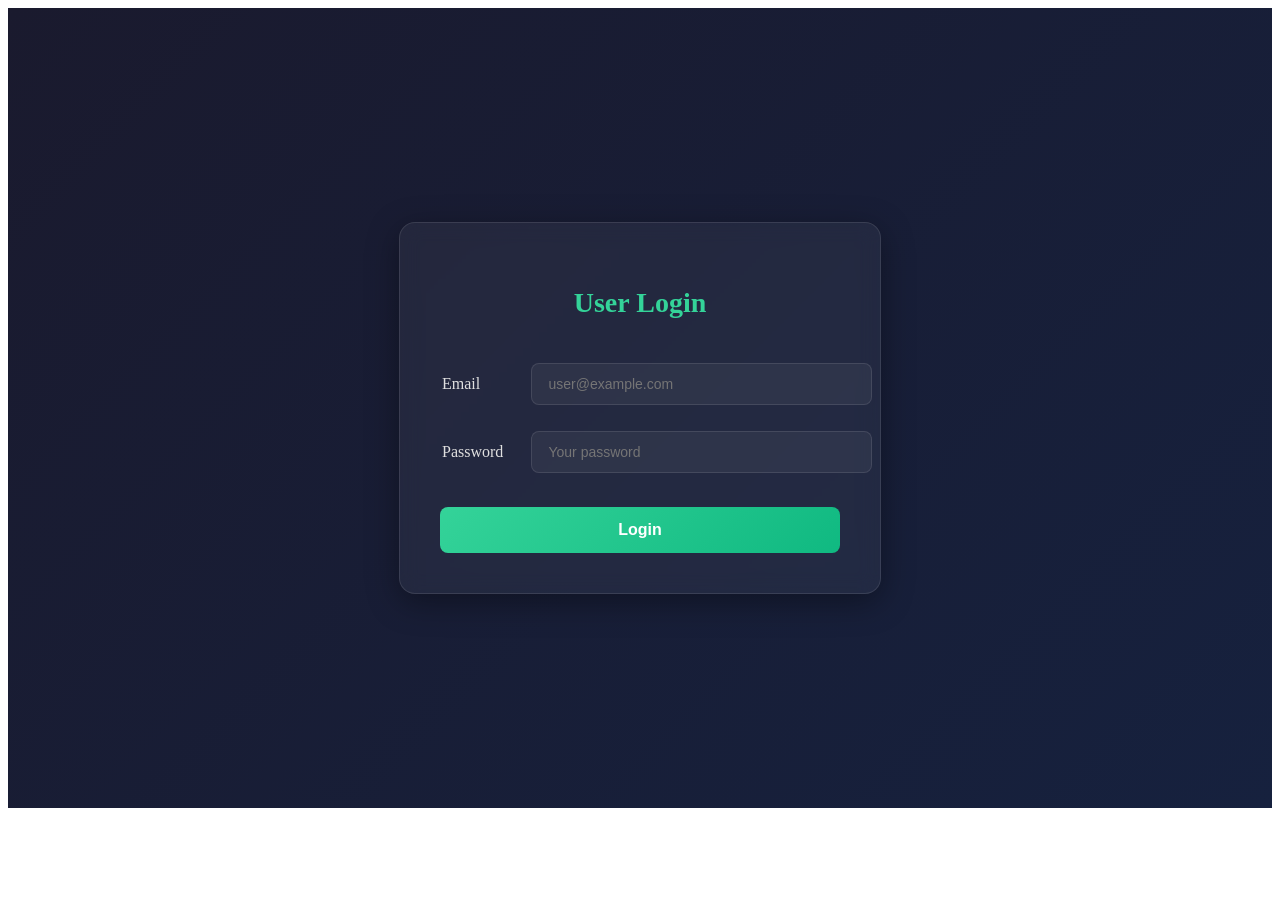
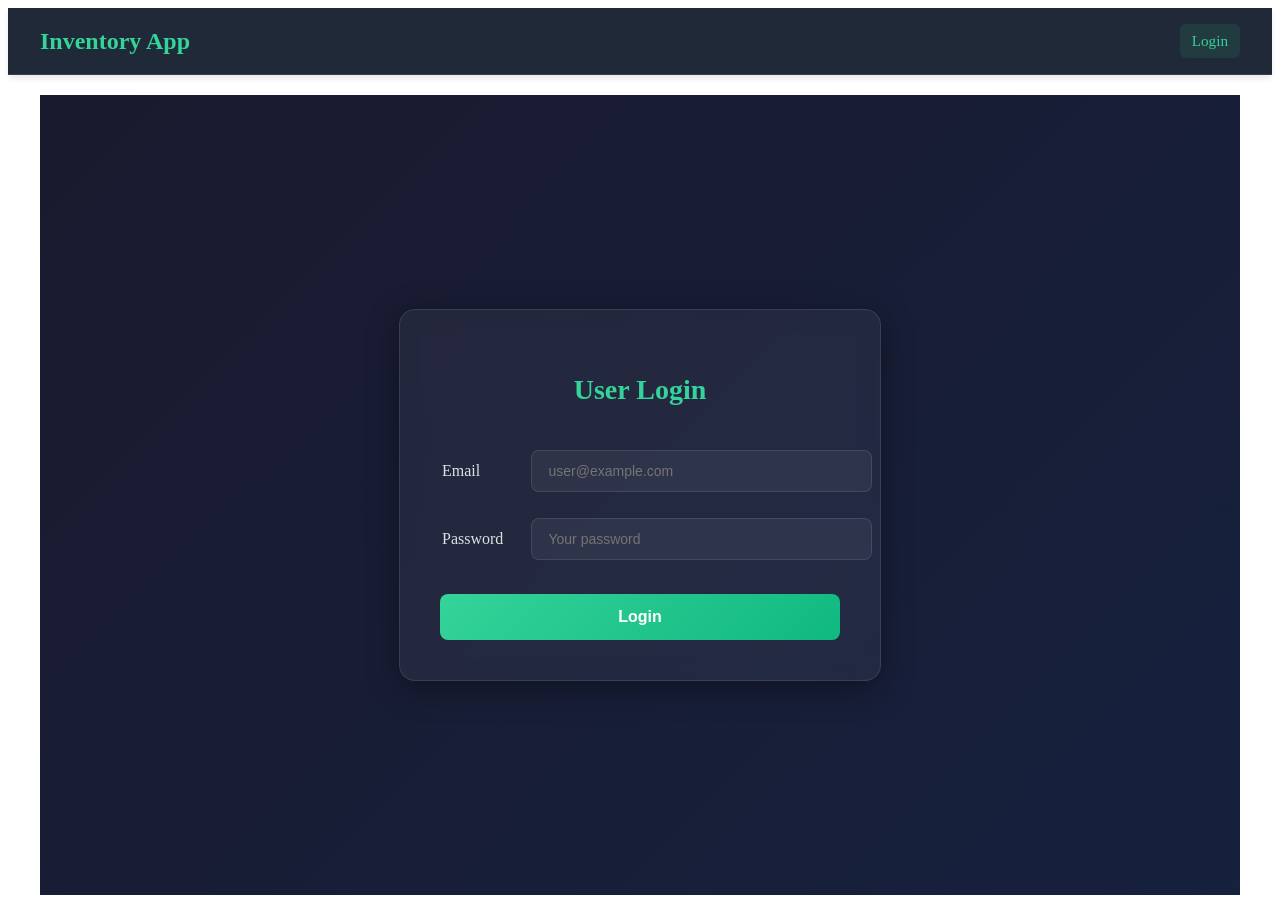
Before and after one commit to Thananontnc/Next-JS-2-React-Frontend, a React (Vite) app: page /login in a window 1280 px wide. Before the commit the page ends 816 px from the top, so only its background shows below. Built offline with nearby package versions, Linux system fonts and the light colour scheme; no server answers.

Commit message:
Implement global navigation bar and connected user flow

```diff
--- a/src/App.jsx
+++ b/src/App.jsx
@@ -1,66 +1,55 @@
-import { Routes, Route, Link } from 'react-router-dom';
+import { Routes, Route, Navigate } from 'react-router-dom';
 import TestApi from './TestApi';
 import ItemManagement from './ItemManagement';
 import UserManagement from './UserManagement';
 import Login from './Login';
 import Logout from './Logout';
 import Profile from './Profile';
+import Navigation from './Navigation';
 import RequireAuth from './middleware/RequireAuth';
-import { useEffect, useState } from 'react';
+import { useUser } from './contexts/UserProvider';
+import './Navigation.css'; // Ensure proper styling is loaded
 
-function Home() {
-  const [message, setMessage] = useState("Loading...");
-
-  useEffect(() => {
-    fetch('http://localhost:3000/api/hello')
-      .then(res => res.json())
-      .then(data => setMessage(data.message))
-      .catch(err => console.error(err));
-  }, []);
-
-  return (
-    <div style={{
-      display: 'flex',
-      flexDirection: 'column',
-      alignItems: 'center',
-      justifyContent: 'center',
-      height: '100vh',
-      background: '#0f172a',
-      color: 'white',
-      fontFamily: 'sans-serif'
-    }}>
-      <h1>Welcome to Inventory App</h1>
-      <p>Backend Message: {message}</p>
-      <nav style={{ marginTop: '20px', display: 'flex', gap: '20px', flexWrap: 'wrap', justifyContent: 'center' }}>
-        <Link to="/items" style={{ color: '#818cf8', textDecoration: 'none', fontWeight: 'bold' }}>Manage Inventory</Link>
-        <Link to="/users" style={{ color: '#34d399', textDecoration: 'none', fontWeight: 'bold' }}>Manage Users</Link>
-        <Link to="/login" style={{ color: '#fbbf24', textDecoration: 'none', fontWeight: 'bold' }}>Login</Link>
-        <Link to="/profile" style={{ color: '#10b981', textDecoration: 'none', fontWeight: 'bold' }}>Profile</Link>
-        <Link to="/test_api" style={{ color: '#94a3b8', textDecoration: 'none' }}>Test API</Link>
-      </nav>
-    </div>
-  );
+function HomeRedirect() {
+  const { user } = useUser();
+  if (user.isLoggedIn) {
+    return <Navigate to="/items" replace />;
+  }
+  return <Navigate to="/login" replace />;
 }
 
 function App() {
   return (
+    <>
+      <Navigation />
+      <div className="main-content" style={{ padding: '20px', maxWidth: '1200px', margin: '0 auto' }}>
         <Routes>
-      <Route path="/" element={<Home />} />
+          <Route path="/" element={<HomeRedirect />} />
           <Route path="/test_api" element={<TestApi />} />
-      <Route path="/items" element={<ItemManagement />} />
-      <Route path="/users" element={<UserManagement />} />
-      <Route path="/login" element={<Login />} />
-      <Route path="/logout" element={
+
+          <Route path="/items" element={
             <RequireAuth>
-          <Logout />
+              <ItemManagement />
             </RequireAuth>
           } />
+
+          <Route path="/users" element={
+            <RequireAuth>
+              <UserManagement />
+            </RequireAuth>
+          } />
+
           <Route path="/profile" element={
             <RequireAuth>
               <Profile />
             </RequireAuth>
           } />
+
+          <Route path="/login" element={<Login />} />
+          <Route path="/logout" element={<Logout />} />
         </Routes>
+      </div>
+    </>
   );
 }
 
--- /dev/null
+++ b/src/Navigation.css
@@ -0,0 +1,58 @@
+.navbar {
+    display: flex;
+    justify-content: space-between;
+    align-items: center;
+    padding: 1rem 2rem;
+    background-color: #1f2937;
+    /* Dark gray/blue */
+    border-bottom: 1px solid rgba(255, 255, 255, 0.1);
+    box-shadow: 0 4px 6px -1px rgba(0, 0, 0, 0.1);
+}
+
+.nav-brand a {
+    font-size: 1.5rem;
+    font-weight: bold;
+    color: #34d399;
+    /* Green accent */
+    text-decoration: none;
+    transition: color 0.3s;
+}
+
+.nav-brand a:hover {
+    color: #10b981;
+}
+
+.nav-links {
+    display: flex;
+    gap: 1.5rem;
+    align-items: center;
+}
+
+.nav-links a {
+    color: #9ca3af;
+    text-decoration: none;
+    font-weight: 500;
+    font-size: 0.95rem;
+    transition: all 0.3s ease;
+    padding: 0.5rem 0.75rem;
+    border-radius: 0.375rem;
+}
+
+.nav-links a:hover {
+    color: white;
+    background-color: rgba(255, 255, 255, 0.05);
+}
+
+.nav-links a.active {
+    color: #34d399;
+    background-color: rgba(52, 211, 153, 0.1);
+}
+
+.logout-link {
+    color: #ef4444 !important;
+    /* Red for logout */
+}
+
+.logout-link:hover {
+    background-color: rgba(239, 68, 68, 0.1) !important;
+}
--- /dev/null
+++ b/src/Navigation.jsx
@@ -0,0 +1,31 @@
+import { Link, useLocation } from 'react-router-dom';
+import { useUser } from './contexts/UserProvider';
+import './Navigation.css';
+
+export default function Navigation() {
+    const { user } = useUser();
+    const location = useLocation();
+
+    // Hide navigation on login page if not logged in (optional, but cleaner)
+    // Actually, usually nice to have a minimal nav or just logo. Let's keep it simple.
+
+    return (
+        <nav className="navbar">
+            <div className="nav-brand">
+                <Link to="/">Inventory App</Link>
+            </div>
+            <div className="nav-links">
+                {user.isLoggedIn ? (
+                    <>
+                        <Link to="/items" className={location.pathname === '/items' ? 'active' : ''}>Inventory</Link>
+                        <Link to="/users" className={location.pathname === '/users' ? 'active' : ''}>Users</Link>
+                        <Link to="/profile" className={location.pathname === '/profile' ? 'active' : ''}>Profile</Link>
+                        <Link to="/logout" className="logout-link">Logout</Link>
+                    </>
+                ) : (
+                    <Link to="/login" className={location.pathname === '/login' ? 'active' : ''}>Login</Link>
+                )}
+            </div>
+        </nav>
+    );
+}
```
Lines whose indentation alone changed are shown as unchanged.
